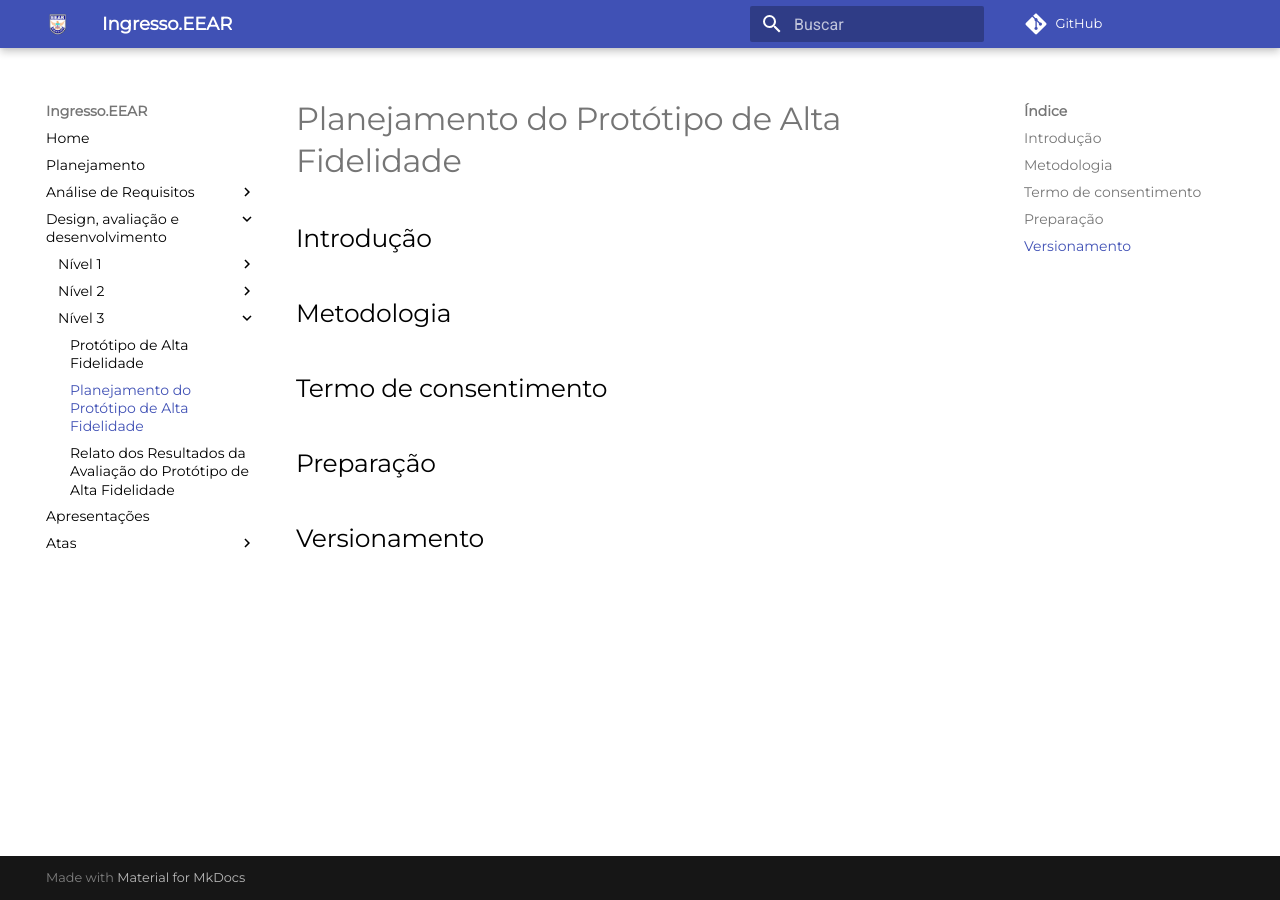
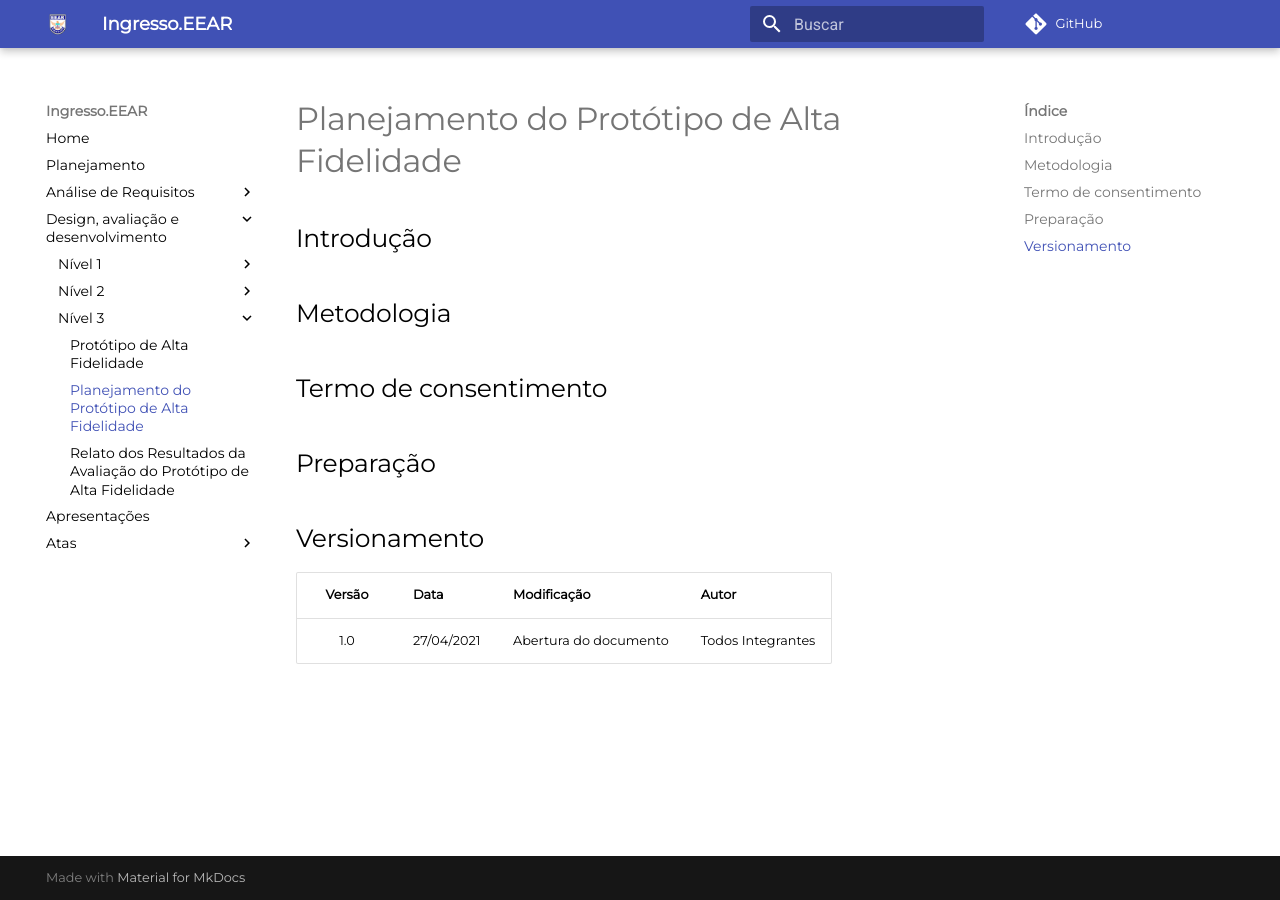
Before and after one commit to CarlosZoft/2020.2-Ingresso.eear, an MkDocs documentation site: the page built from docs/design-ava-dese/nivel-3/plan-prototipo-alta.md, in a window 1280 px wide. Built offline with MkDocs 1.6.1 and Material for MkDocs 9.7.7, drawn with Linux system fonts in a browser that asks for light colours; comment, search, counter and statistics services are not loaded.

Commit message:
(#43) Abrindo documento de planejamento do prototipo de alta fidelidade.

```diff
--- a/docs/design-ava-dese/nivel-3/plan-prototipo-alta.md
+++ b/docs/design-ava-dese/nivel-3/plan-prototipo-alta.md
@@ -3,7 +3,9 @@
 ## Metodologia
 
 ## Termo de consentimento
-
 ## Preparação
 
 ## Versionamento
+|Versão|Data|Modificação|Autor|
+|:-:|--|--|--|
+|1.0|27/04/2021|Abertura do documento| Todos Integrantes |
```
